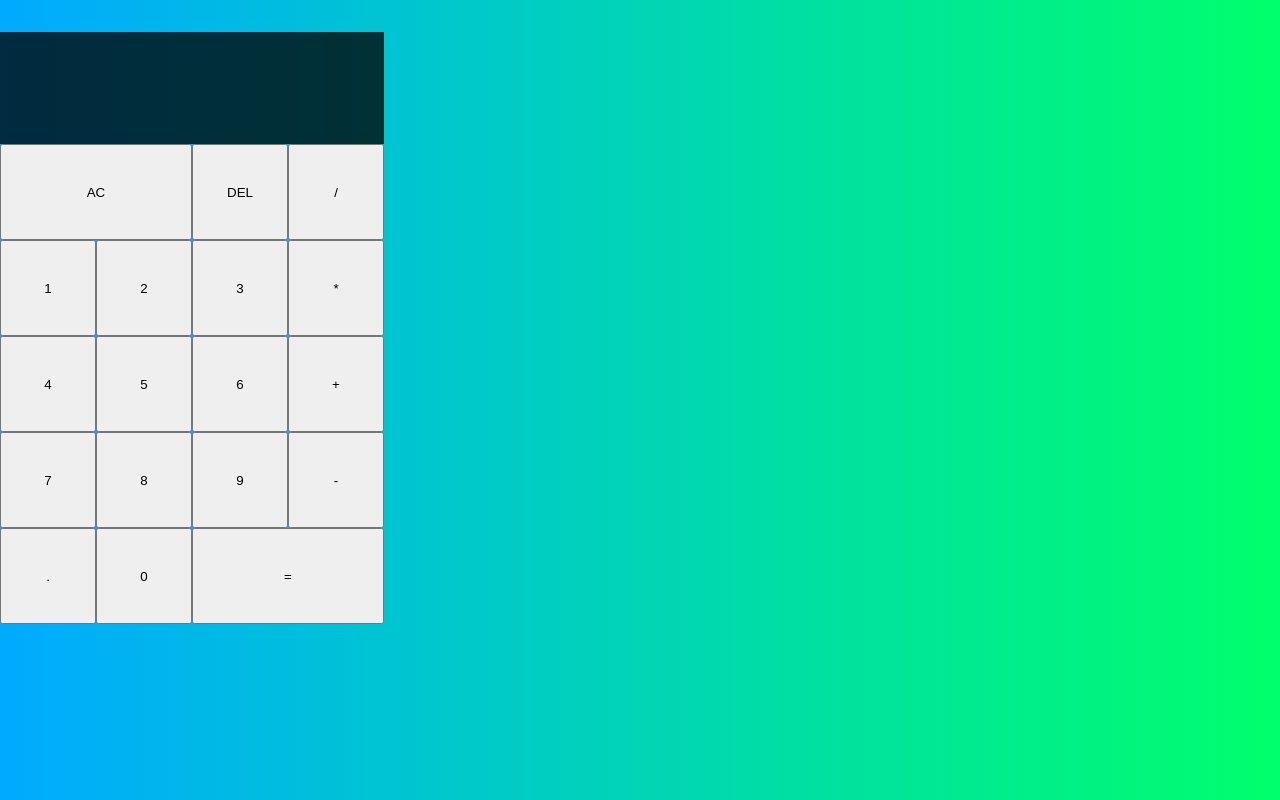
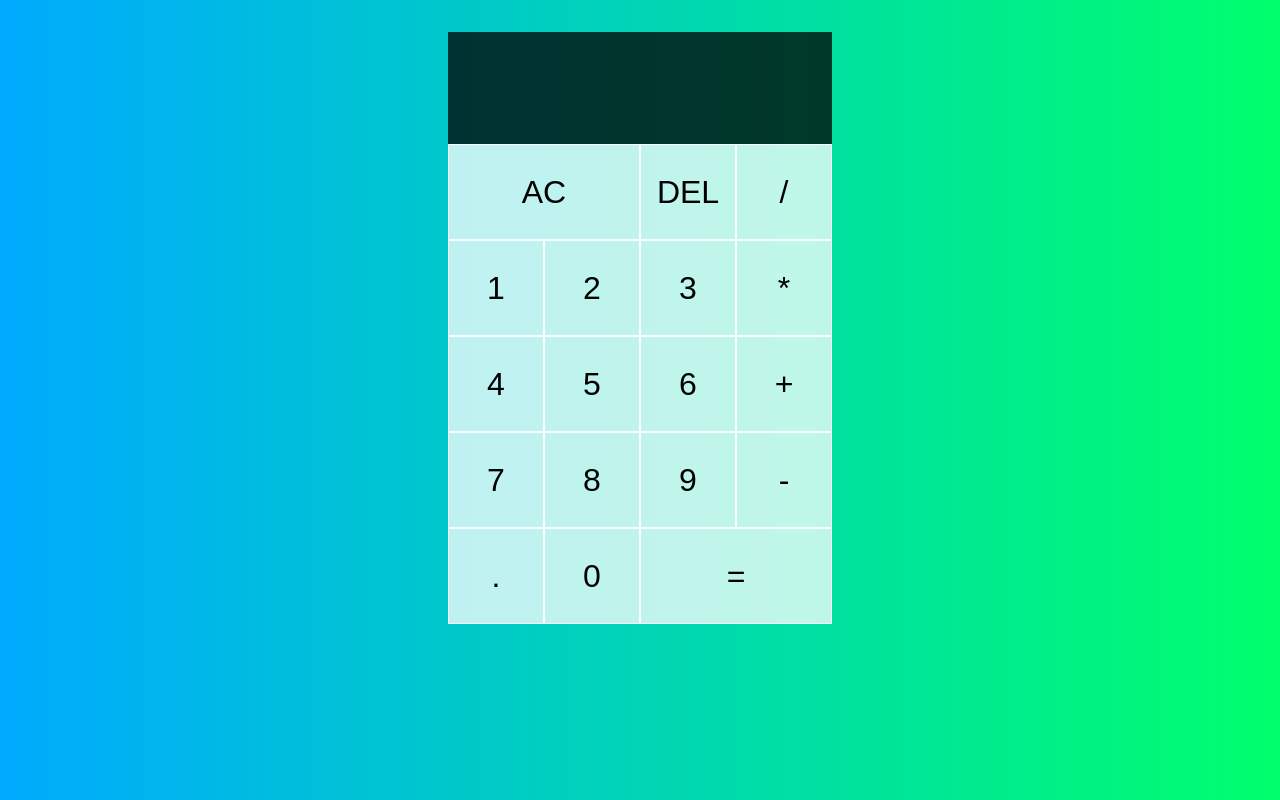
Before and after one commit to Godawela/testing, a React (Create React App) app: page / in a window 1280 px wide. Built offline with nearby package versions, Linux system fonts and the light colour scheme.

Commit message:
new componenet

```diff
--- a/src/App.css
+++ b/src/App.css
@@ -12,6 +12,7 @@
   grid-template-columns: repeat(4, 6rem);
   grid-template-rows: minmax(7rem,auto) repeat(5,6rem);
   margin-top: 2rem;
+  justify-content: center;
 }
 
 .span-two{
@@ -22,4 +23,33 @@
   grid-column: 1/-1 ;
   background-color: rgb(0, 0, 0, .75);
   display: flex;
+  flex-direction: column;
+  align-items: flex-end;
+  justify-content: space-around;
+  padding: .75rem;
+  word-wrap: break-word;
+  word-break: break-all;
 }
+
+.output .prevoius-operand{
+  color: rgba(255, 255, 255, .75);
+  font-size: 1.5rem;
+}
+
+.output .current-operand{
+  color: white;
+  font-size: 2.5rem;
+}
+
+.calculator-grid > button{
+  cursor: pointer;
+  font-size: 2rem;
+  border: 1px solid white;
+  outline: none;
+  background-color: rgba(255, 255, 255, .75);
+}
+
+.calculator-grid > button:hover,
+.calculator-grid > button:focus{
+  background-color: rgba(255, 255, 255, .9);
+}
--- a/src/App.js
+++ b/src/App.js
@@ -1,35 +1,73 @@
+import { useReducer } from 'react';
 import './App.css';
+import DigitButton from './DigitButton';
+
+export const ACTIONS = {
+  ADD_DIGIT: 'add-digit',
+  CLEAR: 'clear',
+  CHOOSE_OPERATION: 'choose-operation',
+  DELETE_DIGIT: 'delete-digit',
+  EVALUATE: 'evaluate',
+};
+
+function reducer(state, { type, payload }) {
+  switch (type) {
+    case ACTIONS.ADD_DIGIT:
+      return {
+        ...state,
+        currentOperand: `${state.currentOperand || ''}${payload.digit}`,
+      };
+    case ACTIONS.CLEAR:
+      return {
+        ...state,
+        currentOperand: '',
+        previousOperand: '',
+        operation: '',
+      };
+    case ACTIONS.CHOOSE_OPERATION:
+      return {
+        ...state,
+        operation: payload.operation,
+        previousOperand: state.currentOperand,
+        currentOperand: '',
+      };
+    case ACTIONS.DELETE_DIGIT:
+      return {
+        ...state,
+        currentOperand: state.currentOperand.slice(0, -1),
+      };
+    default:
+      return state;
+  }
+}
 
 function App() {
+  const [{ currentOperand, previousOperand, operation }, dispatch] = useReducer(reducer, {});
+
   return (
     <div className="calculator-grid">
-      <div className ="output">
-        <div className="previous-operand">
-        <div className="previous-operand">
-
-        </div>
-        </div>
+      <div className="output">
+        <div className="previous-operand">{previousOperand} {operation}</div>
+        <div className="current-operand">{currentOperand}</div>
       </div>
-      <button className="span-two">AC</button>
-      <button>DEL</button>
-      <button>/</button>
-      <button>1</button>
-      <button>2</button>
-      <button>3</button>
-      <button>*</button>
-      <button>4</button>
-      <button>5</button>
-      <button>6</button>
-      <button>+</button>
-      <button>7</button>
-      <button>8</button>
-      <button>9</button>
-      <button>-</button>
-      <button>.</button>
-      <button>0</button>
-      <button className="span-two">=</button>
-
-
+      <button className="span-two" onClick={() => dispatch({ type: ACTIONS.CLEAR })}>AC</button>
+      <button onClick={() => dispatch({ type: ACTIONS.DELETE_DIGIT })}>DEL</button>
+      <button onClick={() => dispatch({ type: ACTIONS.CHOOSE_OPERATION, payload: { operation: '/' } })}>/</button>
+      <DigitButton digit="1" dispatch={dispatch} />
+      <DigitButton digit="2" dispatch={dispatch} />
+      <DigitButton digit="3" dispatch={dispatch} />
+      <button onClick={() => dispatch({ type: ACTIONS.CHOOSE_OPERATION, payload: { operation: '*' } })}>*</button>
+      <DigitButton digit="4" dispatch={dispatch} />
+      <DigitButton digit="5" dispatch={dispatch} />
+      <DigitButton digit="6" dispatch={dispatch} />
+      <button onClick={() => dispatch({ type: ACTIONS.CHOOSE_OPERATION, payload: { operation: '+' } })}>+</button>
+      <DigitButton digit="7" dispatch={dispatch} />
+      <DigitButton digit="8" dispatch={dispatch} />
+      <DigitButton digit="9" dispatch={dispatch} />
+      <button onClick={() => dispatch({ type: ACTIONS.CHOOSE_OPERATION, payload: { operation: '-' } })}>-</button>
+      <DigitButton digit="." dispatch={dispatch} />
+      <DigitButton digit="0" dispatch={dispatch} />
+      <button className="span-two" onClick={() => dispatch({ type: ACTIONS.EVALUATE })}>=</button>
     </div>
   );
 }
--- /dev/null
+++ b/src/DigitButton.js
@@ -0,0 +1,11 @@
+import { ACTIONS } from './App';
+
+export default function DigitButton({ dispatch, digit }) {
+    return (
+        <button
+            onClick={() => dispatch({ type: ACTIONS.ADD_DIGIT, payload: { digit } })}
+        >
+            {digit}
+        </button>
+    );
+}
```
